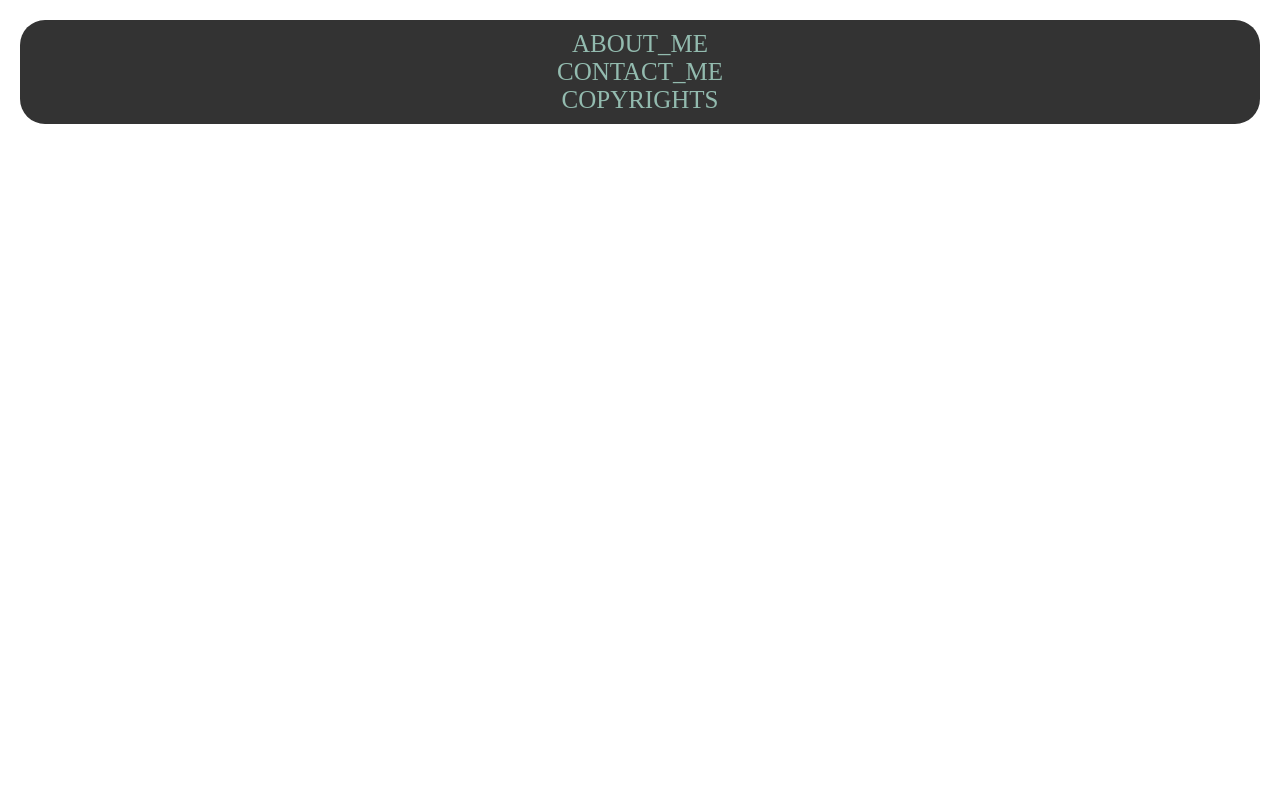
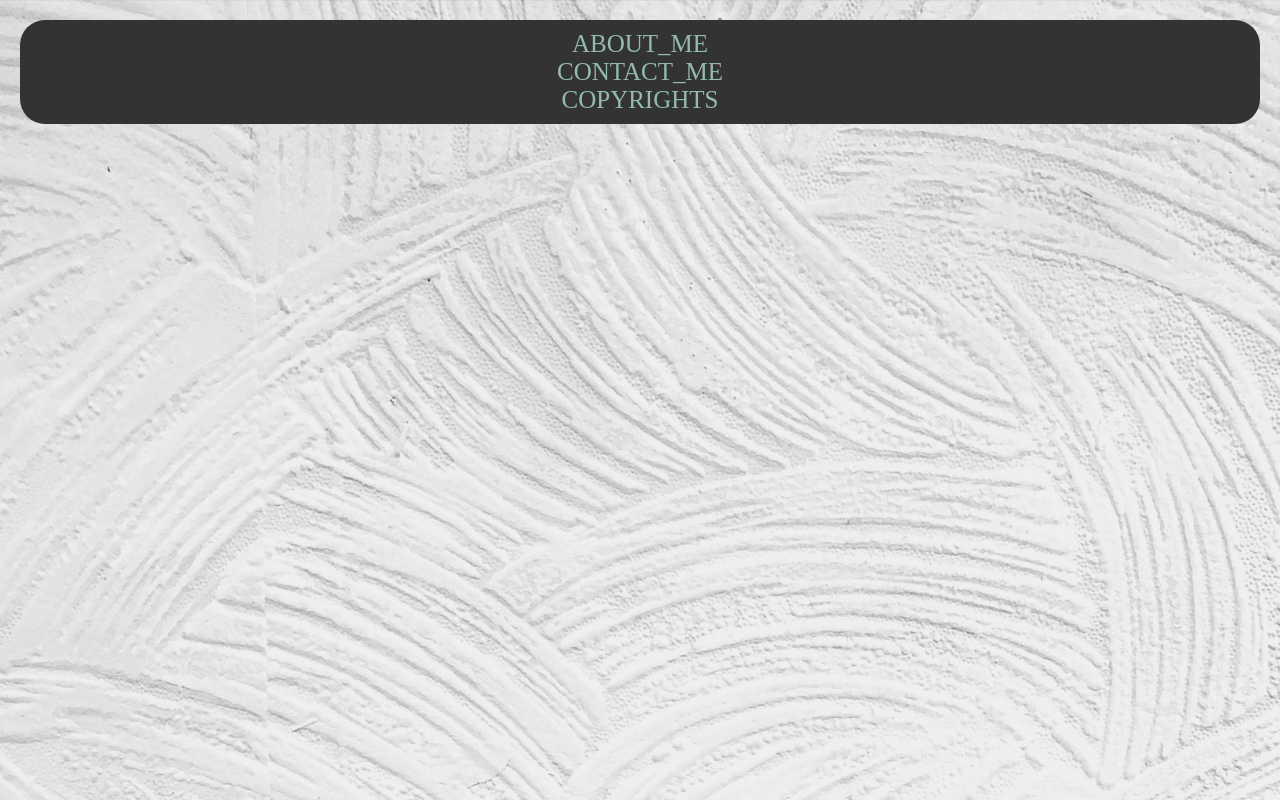
Before and after one commit to Lakmal321/Lakmal.github.io, a plain HTML site: page Copyrights.html in a window 1280 px wide. Drawn offline with Linux system fonts and the light colour scheme.

Commit message:
Update Copyrights.html

```diff
--- a/Copyrights.html
+++ b/Copyrights.html
@@ -7,7 +7,7 @@
 <link rel="stylesheet" href="Style.css">
   <style>
      body{
-         background-image:url("image/pexel4.jpg");
+         background-image:url("pexel4.jpg");
           color:#1ec0909d;
           font-size: 20px;
           margin:20px;
```
